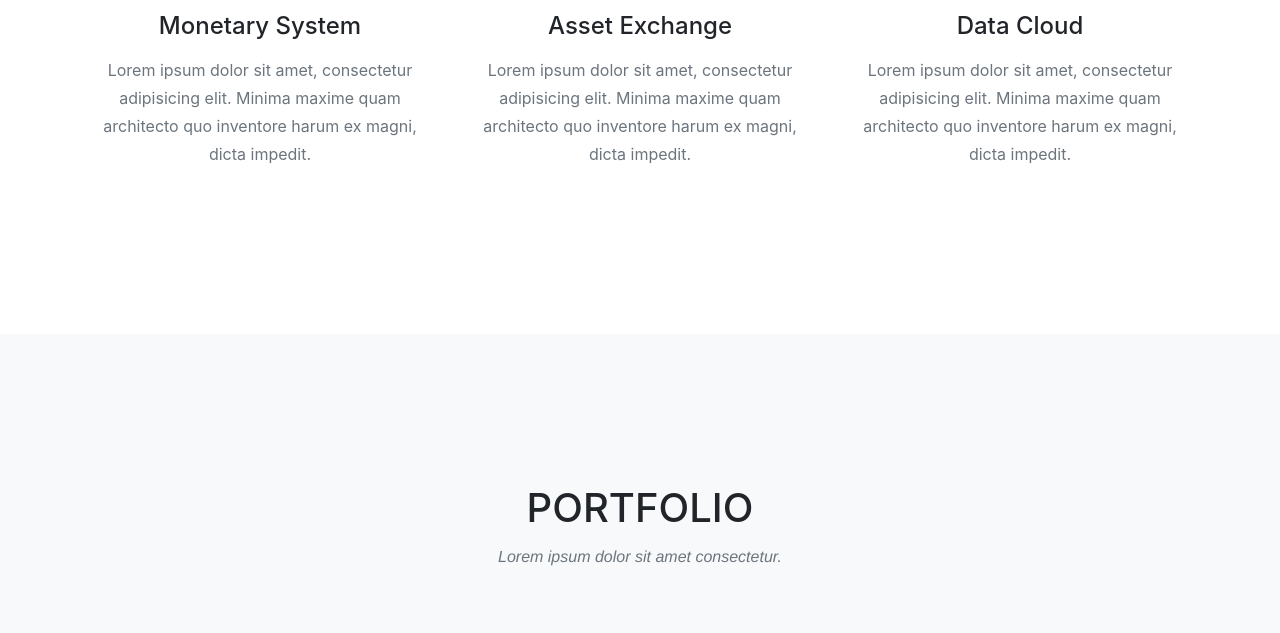
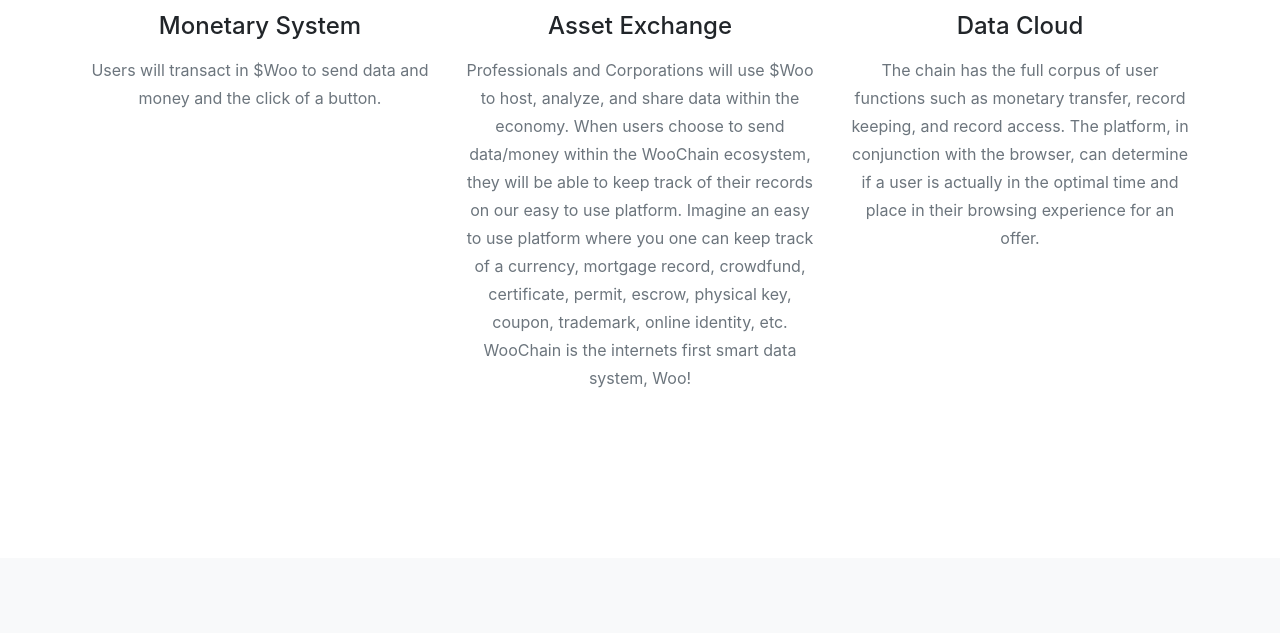
Before and after one commit to woochain/nirholas.github.io, a website with bundled scripts: page index.html in a window 1280 px wide. Shown: the part 1243-1876 px from the top of the page. Built offline with nearby package versions, Linux system fonts and the light colour scheme; files whose address does not match are found by name; a web font is replaced by a local one.

Commit message:
Update index.html

```diff
--- a/index.html
+++ b/index.html
@@ -84,7 +84,7 @@
               <i class="fa fa-shopping-cart fa-stack-1x fa-inverse"></i>
             </span>
             <h4 class="service-heading">Monetary System</h4>
-            <p class="text-muted">Lorem ipsum dolor sit amet, consectetur adipisicing elit. Minima maxime quam architecto quo inventore harum ex magni, dicta impedit.</p>
+            <p class="text-muted">Users will transact in $Woo to send data and money and the click of a button.</p>
           </div>
           <div class="col-md-4">
             <span class="fa-stack fa-4x">
@@ -92,7 +92,7 @@
               <i class="fa fa-laptop fa-stack-1x fa-inverse"></i>
             </span>
             <h4 class="service-heading">Asset Exchange</h4>
-            <p class="text-muted">Lorem ipsum dolor sit amet, consectetur adipisicing elit. Minima maxime quam architecto quo inventore harum ex magni, dicta impedit.</p>
+            <p class="text-muted">Professionals and Corporations will use $Woo to host, analyze, and share data within the economy. When users choose to send data/money within the WooChain ecosystem, they will be able to keep track of their records on our easy to use platform. Imagine an easy to use platform where you one can keep track of a currency, mortgage record, crowdfund, certificate, permit, escrow, physical key, coupon, trademark, online identity, etc. WooChain is the internets first smart data system, Woo!</p>
           </div>
           <div class="col-md-4">
             <span class="fa-stack fa-4x">
@@ -100,7 +100,7 @@
               <i class="fa fa-lock fa-stack-1x fa-inverse"></i>
             </span>
             <h4 class="service-heading">Data Cloud</h4>
-            <p class="text-muted">Lorem ipsum dolor sit amet, consectetur adipisicing elit. Minima maxime quam architecto quo inventore harum ex magni, dicta impedit.</p>
+            <p class="text-muted">The chain has the full corpus of user functions such as monetary transfer, record keeping, and record access. The platform, in conjunction with the browser, can determine if a user is actually in the optimal time and place in their browsing experience for an offer.</p>
           </div>
         </div>
       </div>
```
